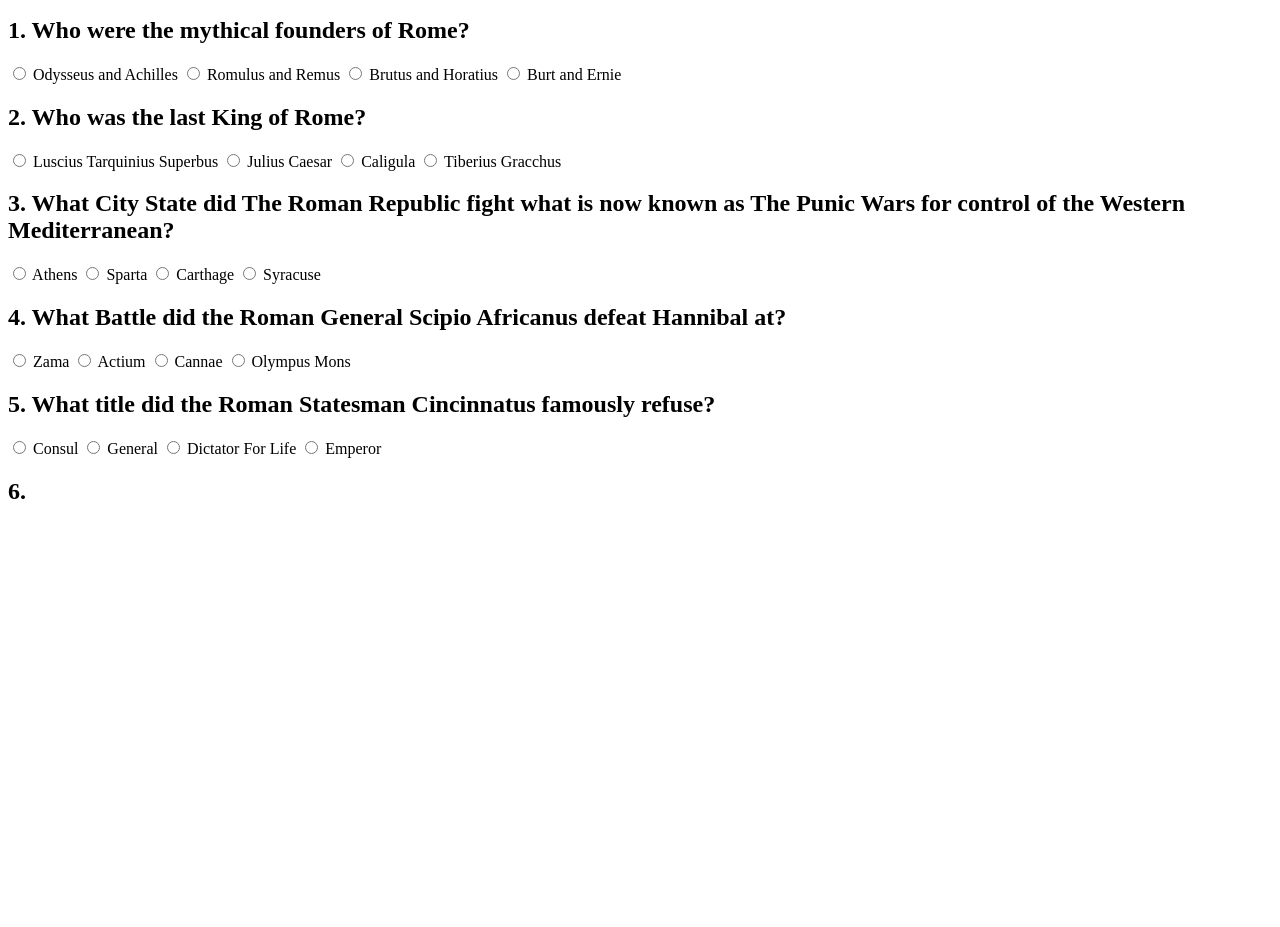
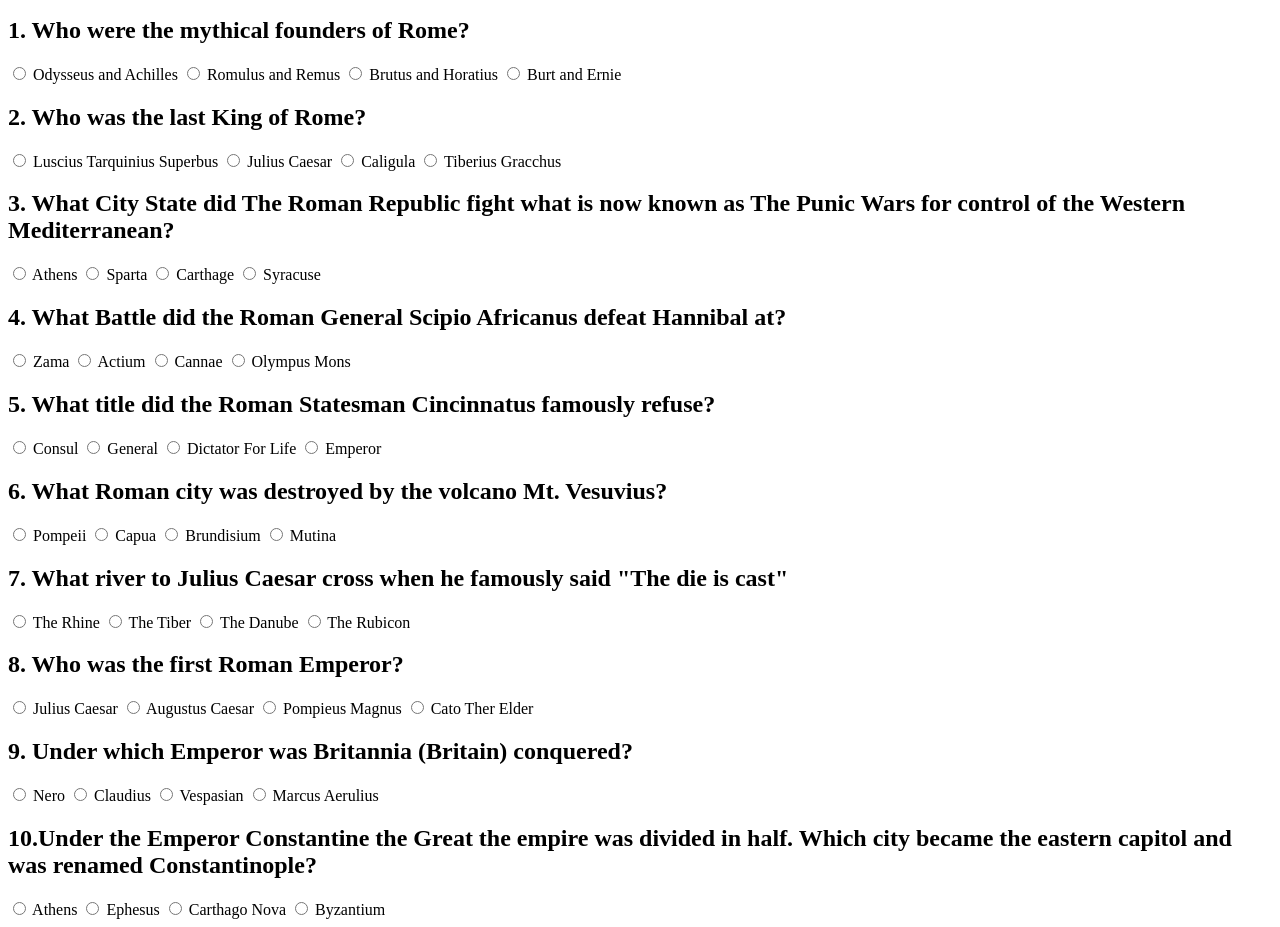
Before and after one commit to spausek/trivia-game, a plain HTML site: page index.html in a window 1280 px wide. Shown: the part 110-1037 px from the top of the page. Before the commit the page ends 800 px from the top, so only its background shows below. Drawn offline with nearby package versions, Linux system fonts and the light colour scheme.

Commit message:
HTML Questions finished
Added all the trivia questions into the html.

```diff
--- a/index.html
+++ b/index.html
@@ -8,7 +8,7 @@
 </head>
 <body>
 
-<div class= "container">
+<div class= "questions">
 
 	<h1>Jupiter's Ultimate Roman Trivia!</h1>
 
@@ -49,14 +49,40 @@
 		<input type="radio" name="question5" value="Dictator for Life"> Dictator For Life
 		<input type="radio" name="question5" value="Emperor"> Emperor
 
-	<h2> 6.  </h2>
+	<h2> 6. What Roman city was destroyed by the volcano Mt. Vesuvius?  </h2>
 
+		<input type="radio" name="question6" value="Pompeii"> Pompeii
+		<input type="radio" name="question6" value="Capua"> Capua
+		<input type="radio" name="question6" value="Brundisium"> Brundisium
+		<input type="radio" name="question6" value="Mutina"> Mutina
 
+	<h2> 7. What river to Julius Caesar cross when he famously said "The die is cast" </h2>
 
+		<input type="radio" name="question7" value="The Rhine"> The Rhine
+		<input type="radio" name="question7" value="The Tiber"> The Tiber
+		<input type="radio" name="question7" value="The Danube"> The Danube
+		<input type="radio" name="question7" value="The Rubicon"> The Rubicon
 
+	<h2> 8. Who was the first Roman Emperor?</h2>
 
+		<input type="radio" name="question8" value="Julius Caesar"> Julius Caesar
+		<input type="radio" name="question8" value="Augustus Caesar"> Augustus Caesar
+		<input type="radio" name="question8" value="Pompieus Magnus"> Pompieus Magnus
+		<input type="radio" name="question8" value="Cato The Elder"> Cato Ther Elder
 
+	<h2> 9. Under which Emperor was Britannia (Britain) conquered? </h2>
 
+		<input type="radio" name="question9" value="Nero"> Nero
+		<input type="radio" name="question9" value="Claudius"> Claudius
+		<input type="radio" name="question9" value="Vespasian"> Vespasian
+		<input type="radio" name="question9" value="Marcus Aerulius"> Marcus Aerulius
+
+	<h2> 10.Under the Emperor Constantine the Great the empire was divided in half. Which city became the eastern capitol and was renamed Constantinople? </h2>
+
+		<input type="radio" name="question10" value="Athens"> Athens
+		<input type="radio" name="question10" value="Ephesus"> Ephesus
+		<input type="radio" name="question2" value="Carthago Nova"> Carthago Nova
+		<input type="radio" name="question2" value="Byzantium"> Byzantium
 
 
 
```
